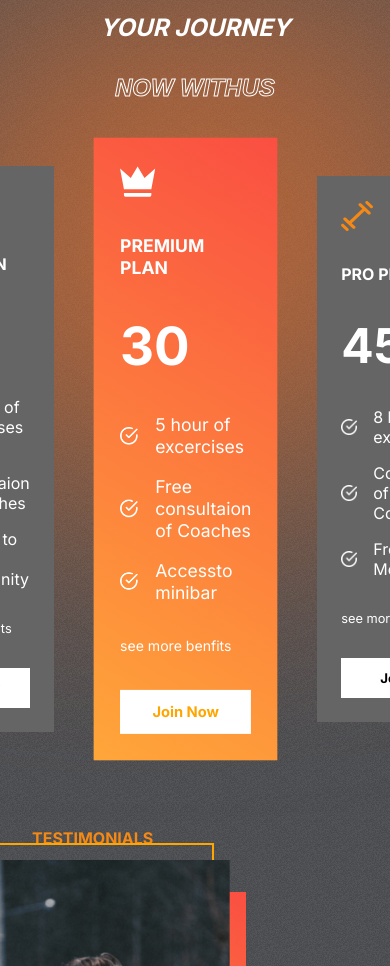
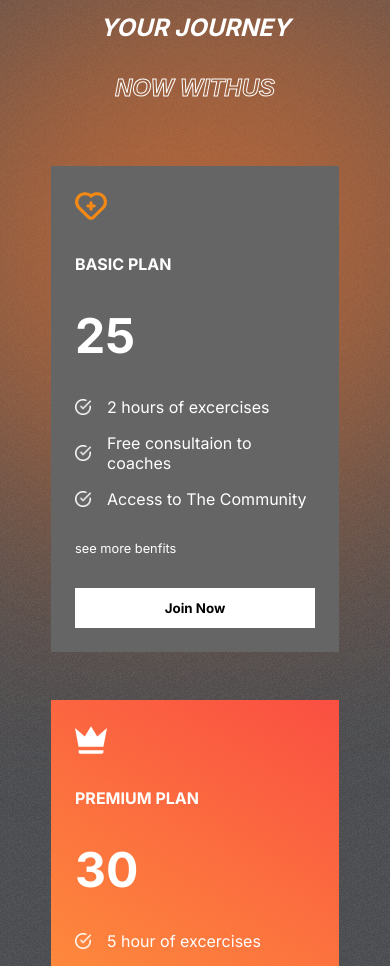
Before and after one commit to yonatanski/FitClub-Web, a React (Create React App) app: page / in a window 390 px wide. Shown: the part 3540-4506 px from the top of the page. Built offline with nearby package versions, Linux system fonts and the light colour scheme.

Commit message:
responsiveness done on Plan component

```diff
--- a/src/components/Plans/Plans.css
+++ b/src/components/Plans/Plans.css
@@ -81,3 +81,15 @@
     color: orange;
 
 }
+
+@media screen  and (max-width:768px){
+.plans__card{
+    flex-direction: column;
+}
+
+.plans__card__item:nth-child(2){
+
+    transform:none;
+
+}
+}
```
